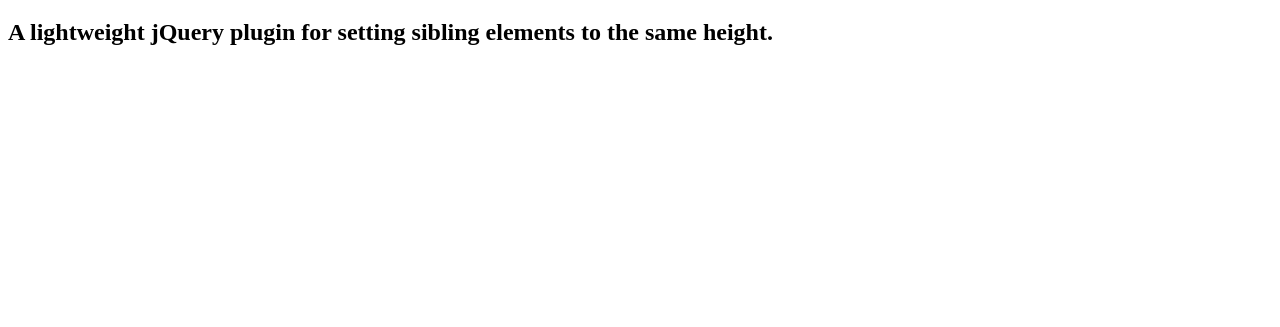
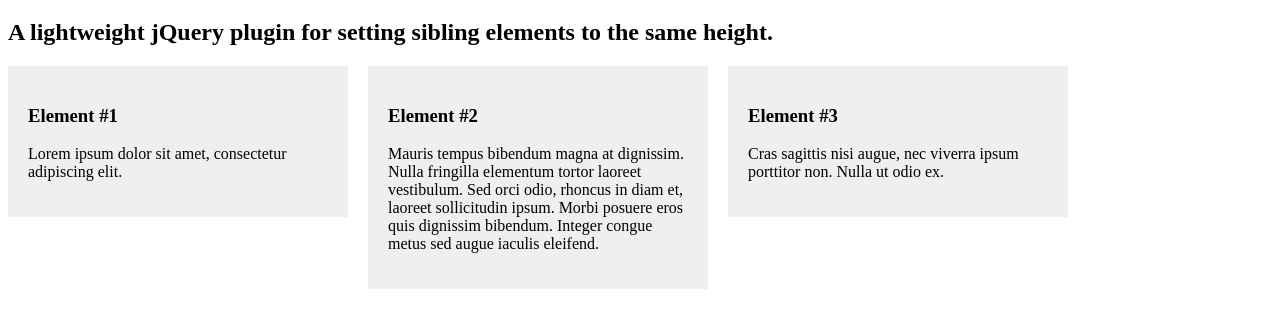
Before and after one commit to stevenorell/jquery.sibHeight, a website: page demo/index.html in a window 1280 px wide. Shown: the part 61-388 px from the top of the page. Drawn offline with nearby package versions, Linux system fonts and the light colour scheme.

Commit message:
Demo markup setup.

```diff
--- a/demo/index.html
+++ b/demo/index.html
@@ -4,13 +4,41 @@
     <title>jQuery sibHeight</title>
     <script src="http://ajax.googleapis.com/ajax/libs/jquery/2.0.0/jquery.min.js"></script>
     <script src="../src/jquery.sibHeight.js"></script>
+    <style type="text/css">
+    ul#sib-height {
+      list-style: none;
+      margin: 0 -10px;
+      padding: 0;
+    }
+    ul#sib-height li {
+      float: left;
+      width: 300px;
+      padding: 20px;
+      background: #efefef;
+      margin: 0 10px;
+    }
+    </style>
   </head>
   <body>
     <h1>sibHeight</h1>
     <h2>A lightweight jQuery plugin for setting sibling elements to the same height.</h2>
+    <ul id="sib-height">
+      <li>
+        <h3>Element #1</h3>
+        <p>Lorem ipsum dolor sit amet, consectetur adipiscing elit.</p>
+      </li>
+      <li>
+        <h3>Element #2</h3>
+        <p>Mauris tempus bibendum magna at dignissim. Nulla fringilla elementum tortor laoreet vestibulum. Sed orci odio, rhoncus in diam et, laoreet sollicitudin ipsum. Morbi posuere eros quis dignissim bibendum. Integer congue metus sed augue iaculis eleifend.</p>
+      </li>
+      <li>
+        <h3>Element #3</h3>
+        <p>Cras sagittis nisi augue, nec viverra ipsum porttitor non. Nulla ut odio ex.</p>
+      </li>
+    </ul>
     <script>
       $(function() {
-        $("#element").defaultPluginName({
+        $("#element").sibHeight({
           propertyName: "a custom value"
         });
       });
```
